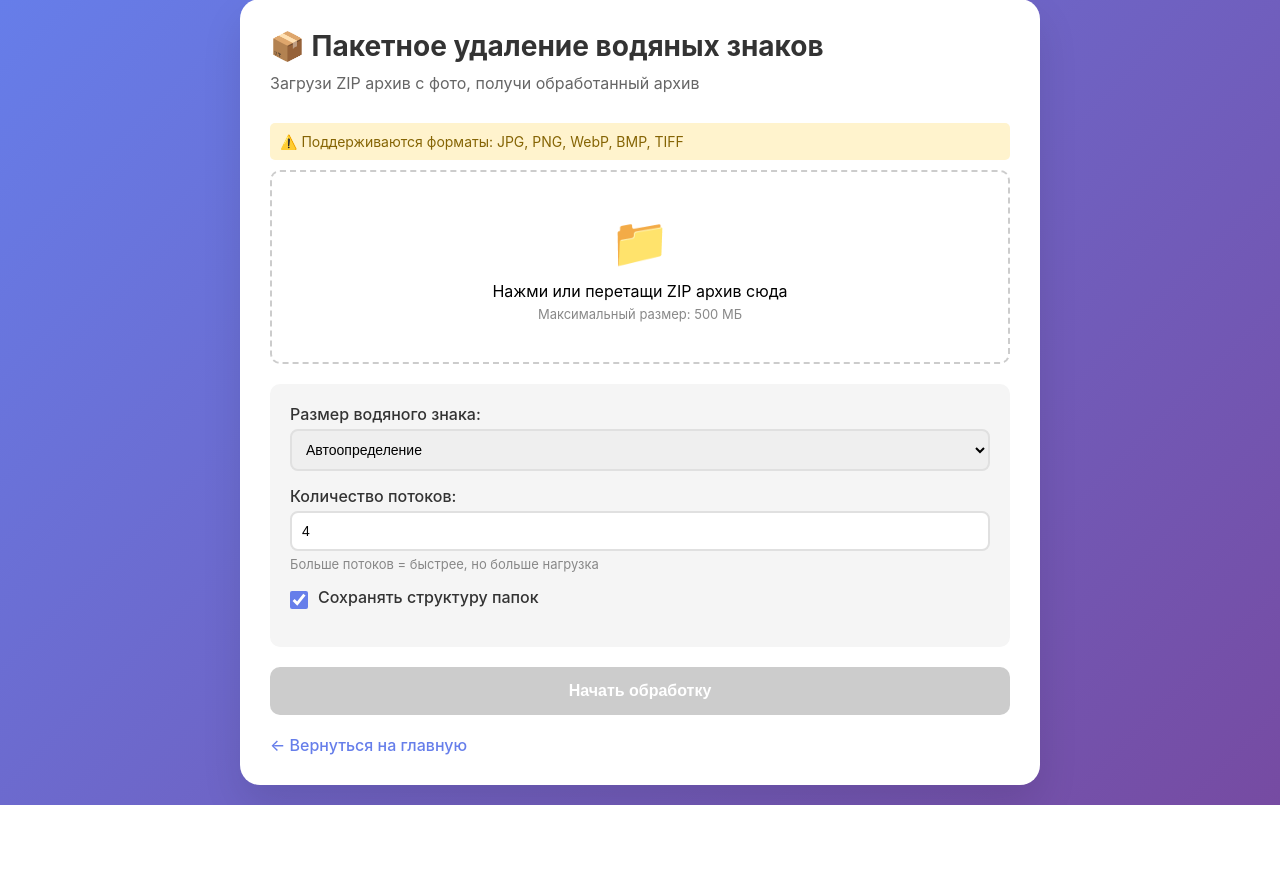
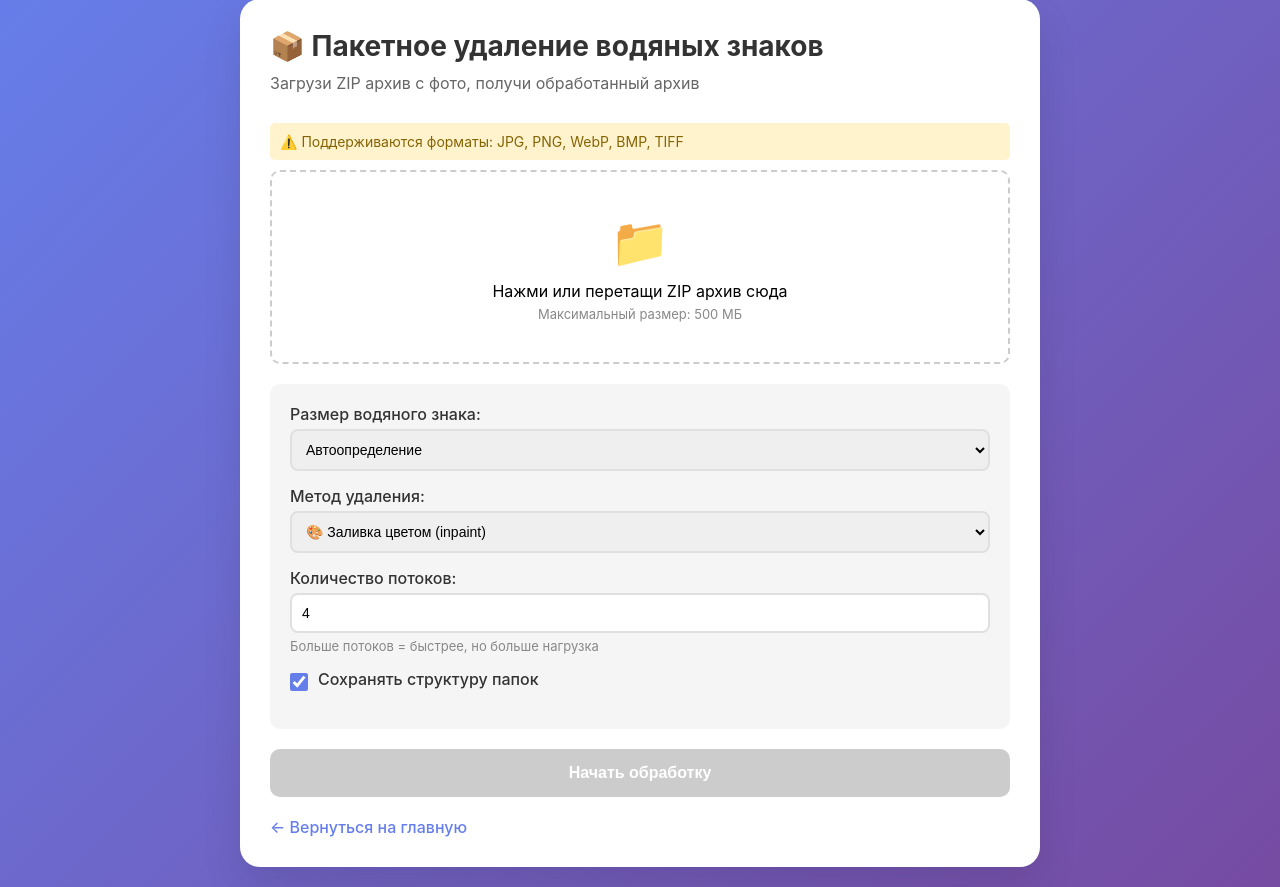
Before and after one commit to Tokiyashe/stranaya-1.5, a FastAPI app: page /batch-watermark in a window 1280 px wide. Shown: the part 21-908 px from the top of the page. Before the commit the page ends 826 px from the top, so only its background shows below. Run offline with FastAPI, Linux system fonts and the light colour scheme.

Commit message:
Update batch_watermark.html

```diff
--- a/templates/batch_watermark.html
+++ b/templates/batch_watermark.html
@@ -36,6 +36,15 @@
         .subtitle {
             color: #666;
             margin-bottom: 30px;
+        }
+
+        .warning {
+            background: #fff3cd;
+            color: #856404;
+            padding: 10px;
+            border-radius: 5px;
+            margin: 10px 0;
+            font-size: 14px;
         }
 
         .upload-area {
@@ -278,15 +287,6 @@
             color: #888;
             margin-top: 5px;
         }
-
-        .warning {
-            background: #fff3cd;
-            color: #856404;
-            padding: 10px;
-            border-radius: 5px;
-            margin: 10px 0;
-            font-size: 14px;
-        }
     </style>
 </head>
 <body>
@@ -317,6 +317,14 @@
                     <option value="auto">Автоопределение</option>
                     <option value="small">Маленький (48px)</option>
                     <option value="large">Большой (96px)</option>
+                </select>
+            </div>
+
+            <div class="option-group">
+                <label for="method">Метод удаления:</label>
+                <select id="method">
+                    <option value="inpaint">🎨 Заливка цветом (inpaint)</option>
+                    <option value="advanced">🔍 Интерполяция (advanced)</option>
                 </select>
             </div>
 
@@ -387,6 +395,11 @@
         const statProcessed = document.getElementById('statProcessed');
         const statFailed = document.getElementById('statFailed');
 
+        const watermarkSize = document.getElementById('watermarkSize');
+        const methodSelect = document.getElementById('method');
+        const workersInput = document.getElementById('workers');
+        const keepStructureCheck = document.getElementById('keepStructure');
+
         let selectedFile = null;
 
         // Обработка клика по области загрузки
@@ -438,7 +451,7 @@
             processBtn.disabled = false;
             hideError();
             hideSuccess();
-            stats.classList.remove('active');
+            if (stats) stats.classList.remove('active');
         }
 
         function formatFileSize(bytes) {
@@ -454,20 +467,21 @@
 
             const formData = new FormData();
             formData.append('file', selectedFile);
-            formData.append('size', document.getElementById('watermarkSize').value);
-            formData.append('workers', document.getElementById('workers').value);
-            formData.append('keep_structure', document.getElementById('keepStructure').checked);
+            formData.append('size', watermarkSize.value);
+            formData.append('method', methodSelect.value);
+            formData.append('workers', workersInput.value);
+            formData.append('keep_structure', keepStructureCheck.checked);
 
             loading.classList.add('active');
             processBtn.disabled = true;
-            progressBar.classList.add('active');
-            progressFill.style.width = '0%';
+            if (progressBar) progressBar.classList.add('active');
+            if (progressFill) progressFill.style.width = '0%';
             hideError();
             hideSuccess();
-            stats.classList.remove('active');
+            if (stats) stats.classList.remove('active');
 
             loadingText.textContent = 'Загружаем архив...';
-            progressFill.style.width = '10%';
+            if (progressFill) progressFill.style.width = '10%';
 
             try {
                 const response = await fetch('/api/batch-process', {
@@ -475,11 +489,11 @@
                     body: formData
                 });
 
-                progressFill.style.width = '50%';
+                if (progressFill) progressFill.style.width = '50%';
                 loadingText.textContent = 'Обрабатываем изображения...';
 
                 if (response.ok) {
-                    progressFill.style.width = '90%';
+                    if (progressFill) progressFill.style.width = '90%';
                     loadingText.textContent = 'Создаем архив...';
 
                     const blob = await response.blob();
@@ -490,15 +504,15 @@
                     a.click();
                     window.URL.revokeObjectURL(url);
 
-                    progressFill.style.width = '100%';
+                    if (progressFill) progressFill.style.width = '100%';
 
                     showSuccess('✅ Обработка завершена! Архив скачан.');
 
                     // Показываем примерную статистику
-                    statTotal.textContent = '?';
-                    statProcessed.textContent = '✓';
-                    statFailed.textContent = '0';
-                    stats.classList.add('active');
+                    if (statTotal) statTotal.textContent = '?';
+                    if (statProcessed) statProcessed.textContent = '✓';
+                    if (statFailed) statFailed.textContent = '0';
+                    if (stats) stats.classList.add('active');
 
                 } else {
                     const data = await response.json();
@@ -511,13 +525,17 @@
             } finally {
                 loading.classList.remove('active');
                 processBtn.disabled = false;
-                progressBar.classList.remove('active');
+                if (progressBar) progressBar.classList.remove('active');
             }
         });
 
         function showError(message) {
             error.textContent = '❌ ' + message;
             error.classList.add('active');
+
+            setTimeout(() => {
+                error.classList.remove('active');
+            }, 5000);
         }
 
         function hideError() {
@@ -527,6 +545,10 @@
         function showSuccess(message) {
             success.textContent = message;
             success.classList.add('active');
+
+            setTimeout(() => {
+                success.classList.remove('active');
+            }, 3000);
         }
 
         function hideSuccess() {
```
